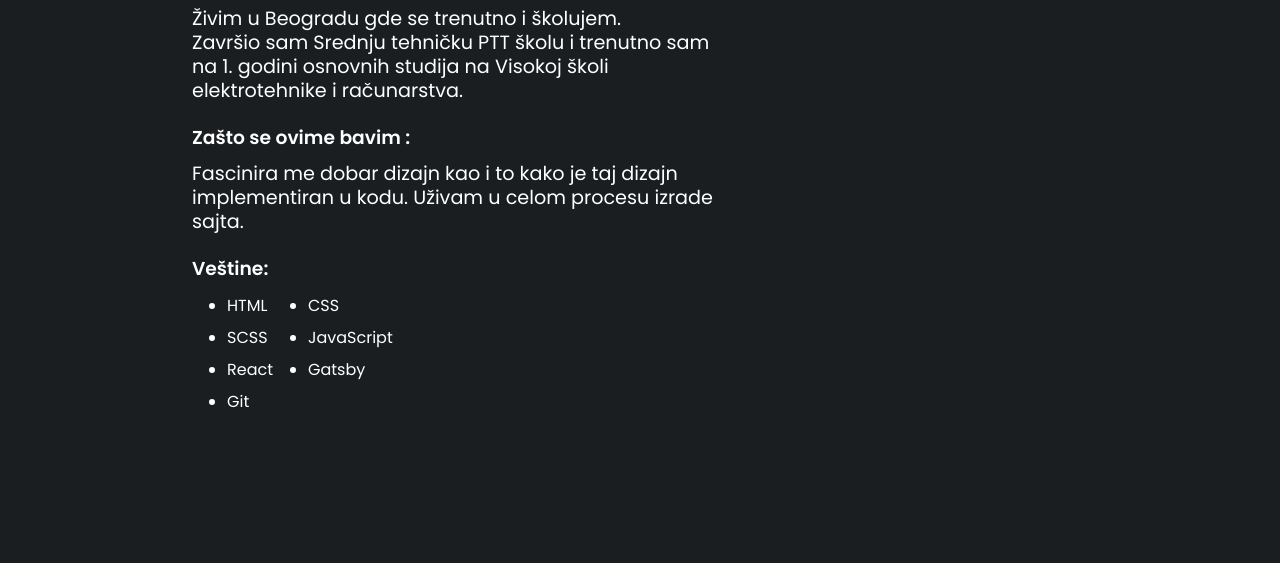
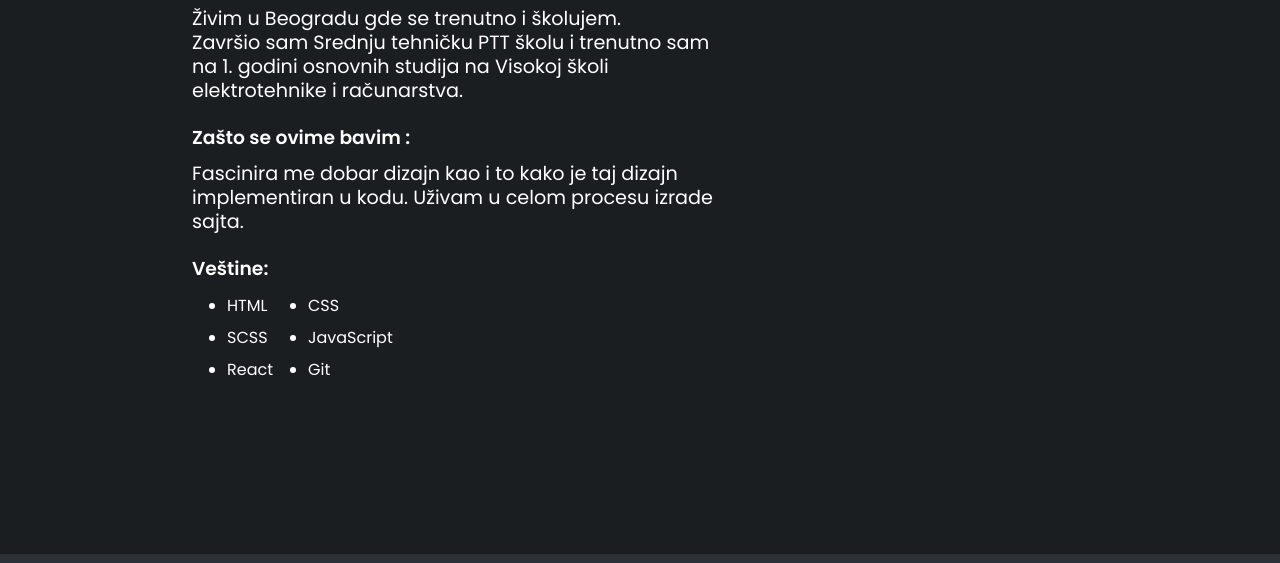
Before and after one commit to jovke01/Personal-portfolio, a Gatsby site: page /oMeni in a window 1280 px wide. Shown: the part 222-785 px from the top of the page. Built offline with nearby package versions, Linux system fonts and the light colour scheme; Gatsby itself is replaced by a stand-in of ours.

Commit message:
Gatsby removed from list of skills

```diff
--- a/src/pages/oMeni.js
+++ b/src/pages/oMeni.js
@@ -39,7 +39,6 @@ const oMeni = () => {
                             <li>SCSS</li>
                             <li>JavaScript</li>
                             <li>React</li>
-                            <li>Gatsby</li>
                             <li>Git</li>
                         </ul>
                     </div>
```
